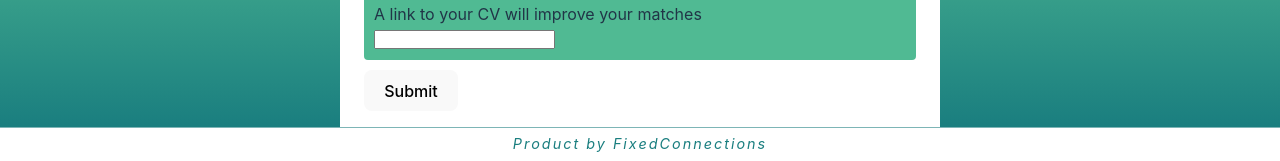
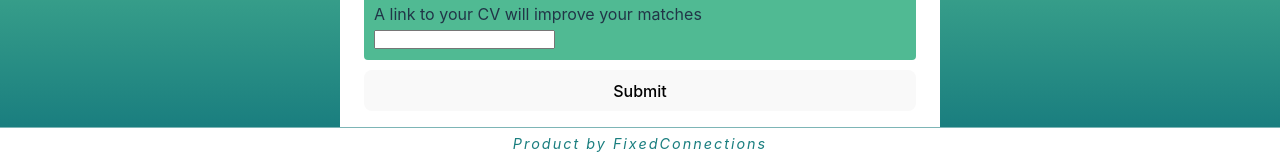
Before and after one commit to Renatuscape/PitchMatchFrontEnd, a React (Vite) app in the folder PitchMatch/: page /createuser in a window 1280 px wide. Shown: the part 759-920 px from the top of the page. Built offline with nearby package versions, Linux system fonts and the light colour scheme.

Commit message:
Add navigation to login page

```diff
--- a/PitchMatch/src/pages/CreateUser.tsx
+++ b/PitchMatch/src/pages/CreateUser.tsx
@@ -33,6 +33,7 @@ export function CreateUser() {
    const [errorMessage, setErrorMessage] = useState<string | null>(null);
    const [confirmedPassword, setConfirmedPassword] = useState('');
   const [showPassword, setShowPassword] = useState(false);
+   const navigate = useNavigate();
 
 
    const onSubmit = async (e: FormEvent<HTMLFormElement>) => {
@@ -68,6 +69,9 @@ export function CreateUser() {
       }
    }
 
+   const onClick = () => {
+      navigate('/login');
+   }
    const handleTogglePasswordVisibility = () => {
     setShowPassword(!showPassword);
   };
@@ -134,9 +138,8 @@ export function CreateUser() {
                </div>
             </div>
             {errorMessage && <div style={{ color: 'red' }}>{errorMessage}</div>}
-            <Link to={'/login'} style={{ textDecoration: 'none' }}>
-            <button  type="submit">Submit</button>
-            </Link>
+
+            <button type="submit" onClick={onClick}>Submit</button>
          </form>
       </Container>
    </div>
```
